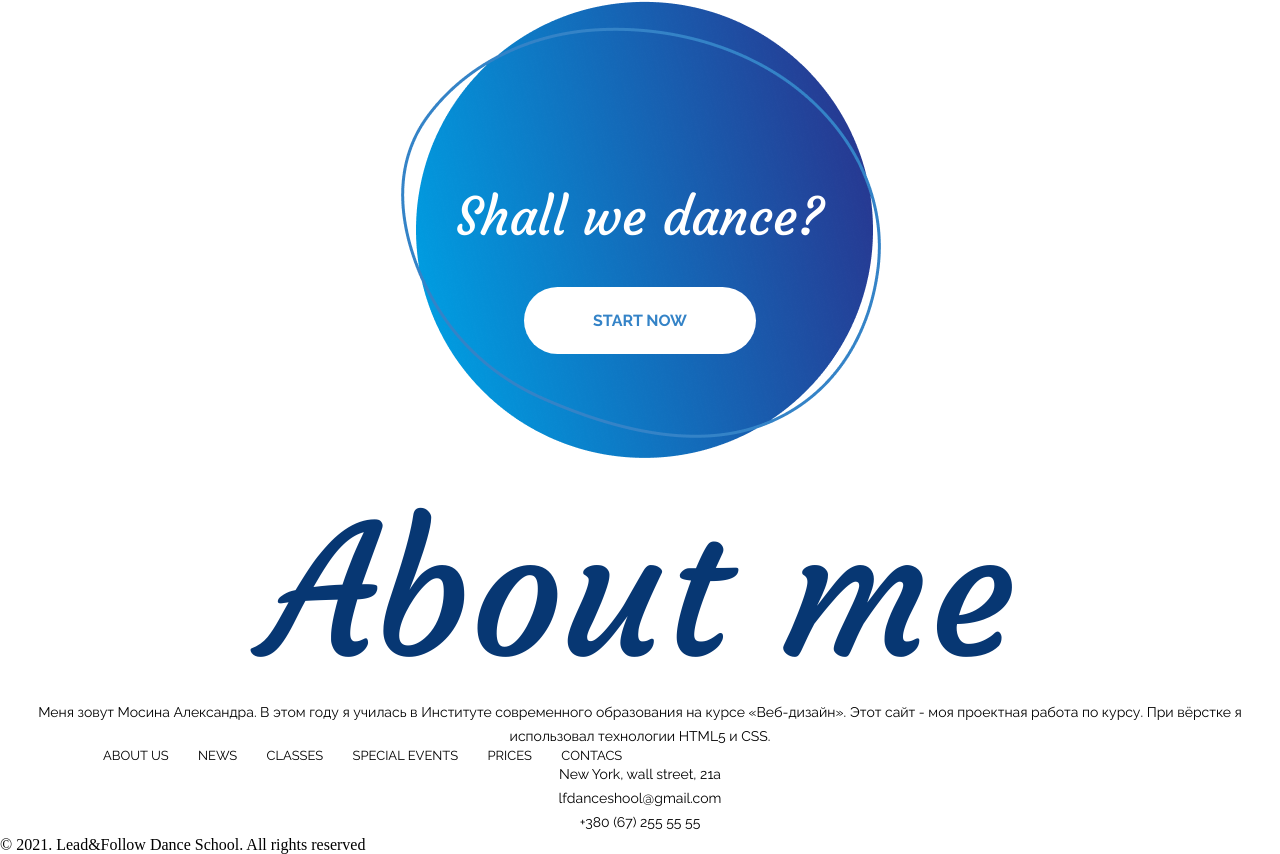
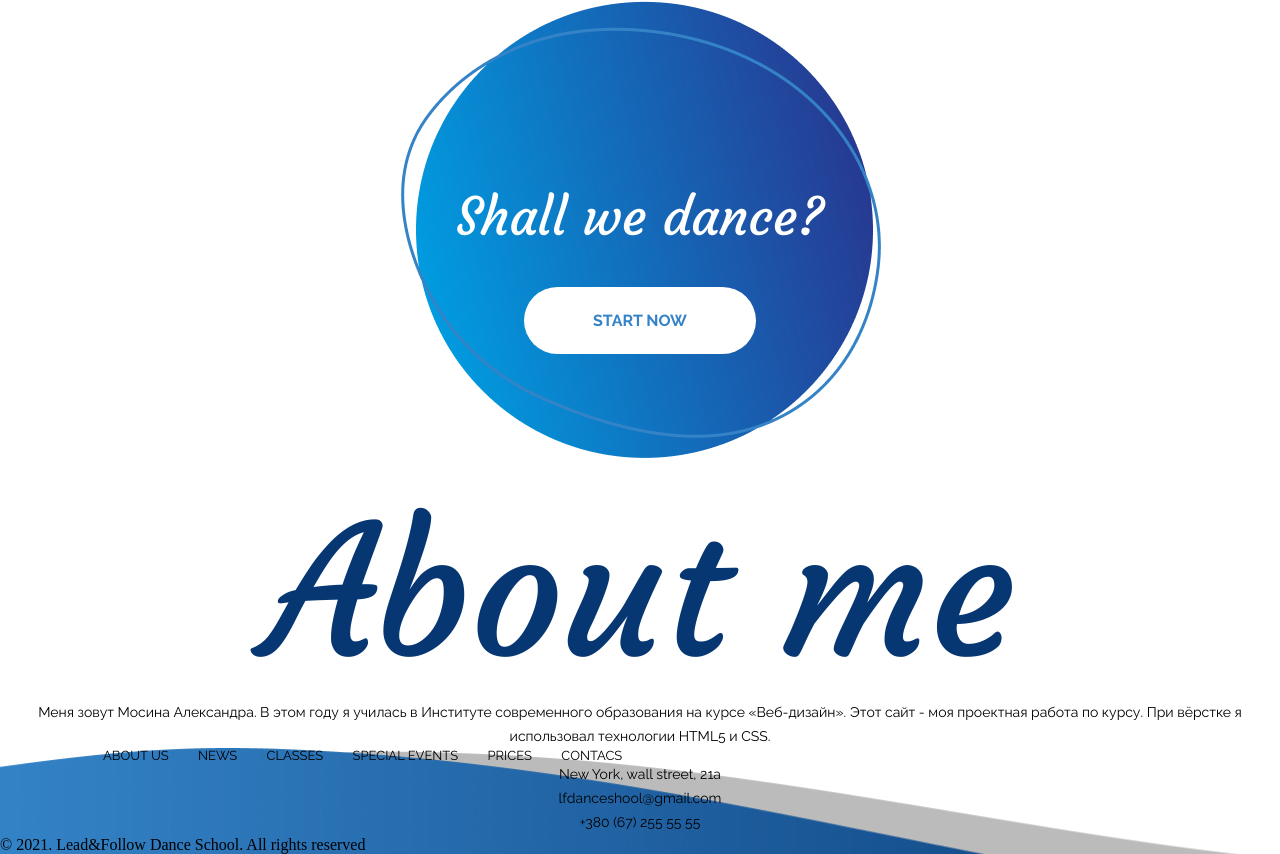
Before and after one commit to oliffkaa/MyProject, a plain HTML site: page index.html in a window 1280 px wide. Shown: the part 4320-5174 px from the top of the page. Drawn offline with Linux system fonts and the light colour scheme.

Commit message:
Update styles.css

```diff
--- a/styles.css
+++ b/styles.css
@@ -148,7 +148,7 @@ nav ul li a:hover {
   text-align: center;
 }
 footer {
-
+  background: url(images/footer.png) no-repeat;
 }
 .flex {
   display: flex;
```
